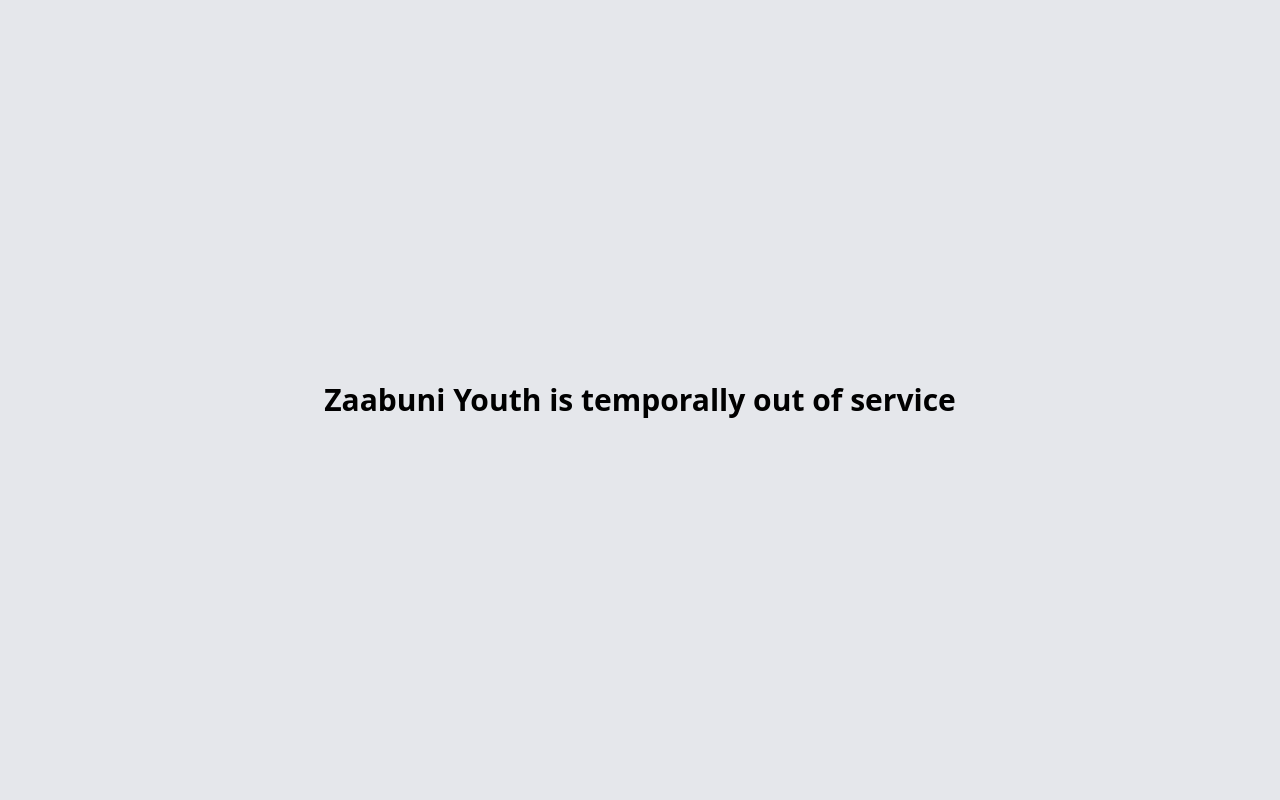
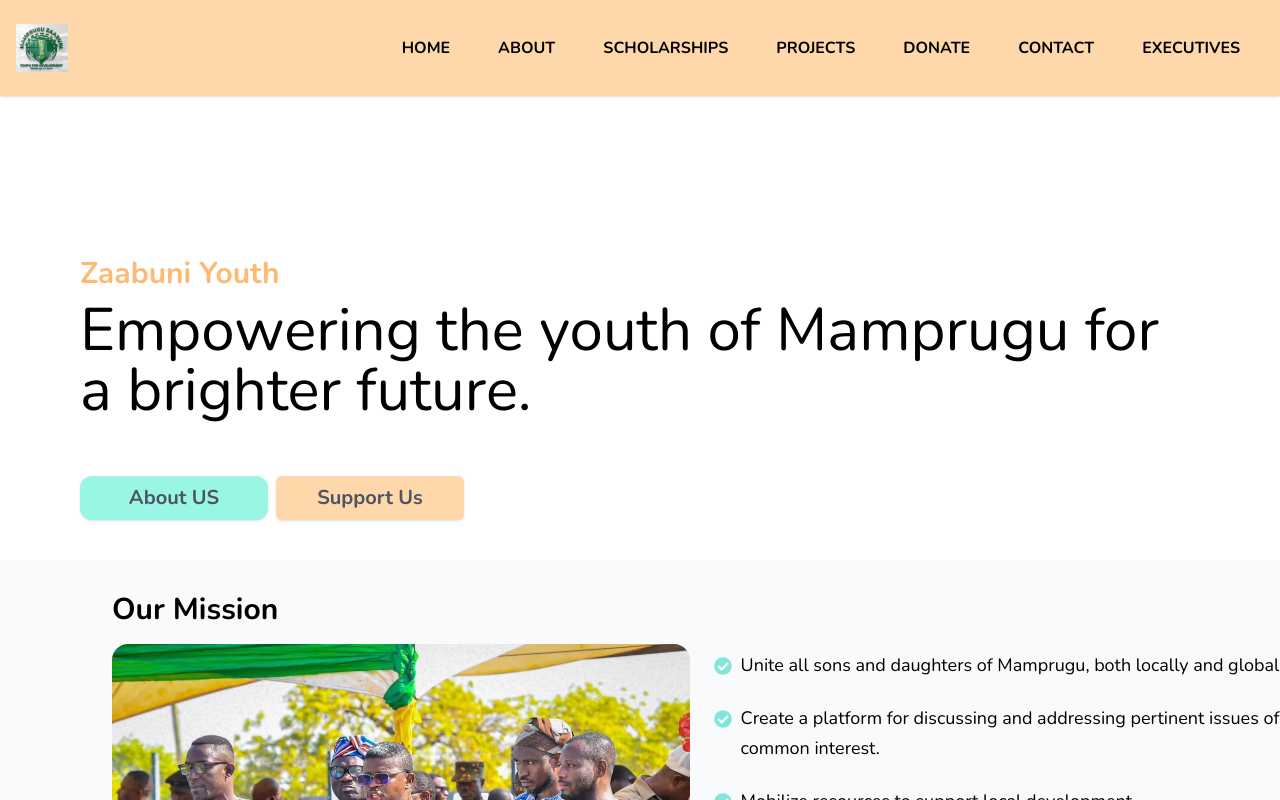
Before and after one commit to Tawphiq/zaabuni-youth, a React (Vite) app in the folder frontend/zaabuni/: page / in a window 1280 px wide. Shown: the top 800 px of the page. Built offline with nearby package versions, Linux system fonts and the light colour scheme; a web font is replaced by a local one.

Commit message:
"up and running"

```diff
--- a/frontend/zaabuni/package.json
+++ b/frontend/zaabuni/package.json
@@ -22,7 +22,8 @@
     "react-router-dom": "^6.24.1",
     "react-scroll": "^1.9.0",
     "react-to-print": "^2.15.1",
-    "react-typed": "^2.0.12"
+    "react-typed": "^2.0.12",
+    "zaabuni": "file:"
   },
   "devDependencies": {
     "@types/react": "^18.2.66",
--- a/frontend/zaabuni/src/App.jsx
+++ b/frontend/zaabuni/src/App.jsx
@@ -1,37 +1,37 @@
-// src/App.jsx
-// import React from 'react';
-// import { BrowserRouter as Router, Route, Routes } from 'react-router-dom';
-// import Navbar from './components/Navbar';
-// import Home from './components/Home';
-// import Projects from './components/Projects';
-// import ProjectDetail from './components/ProjectDetail';
-// import Footer from './components/Footer';
-// import ScrollToTop from './components/ScrollToTop';
+//src/App.jsx
+import React from 'react';
+import { BrowserRouter as Router, Route, Routes } from 'react-router-dom';
+import Navbar from './components/Navbar';
+import Home from './components/Home';
+import Projects from './components/Projects';
+import ProjectDetail from './components/ProjectDetail';
+import Footer from './components/Footer';
+import ScrollToTop from './components/ScrollToTop';
 
-// function App() {
+function App() {
+  return (
+      <div className='font-nunito overflow-x-clip w-full'>
+        <ScrollToTop />
+        <Navbar />
+        <Routes>
+          <Route path="/" element={<Home />} />
+          <Route path="/projects" element={<Projects />} />
+          <Route path="/projects/:id" element={<ProjectDetail />} />
+        </Routes>
+        <Footer />
+      </div>
+  );
+}
+
+export default App;
+
+
+// import React from 'react'
+
+// const App = () => {
 //   return (
-//       <div className='font-nunito overflow-x-clip w-full'>
-//         <ScrollToTop />
-//         <Navbar />
-//         <Routes>
-//           <Route path="/" element={<Home />} />
-//           <Route path="/projects" element={<Projects />} />
-//           <Route path="/projects/:id" element={<ProjectDetail />} />
-//         </Routes>
-//         <Footer />
-//       </div>
-//   );
+//     <div className='font-bold text-3xl flex justify-center items-center h-screen text-center bg-gray-200'>Zaabuni Youth is temporally out of service</div>
+//   )
 // }
 
-// export default App;
-
-
-import React from 'react'
-
-const App = () => {
-  return (
-    <div className='font-bold text-3xl flex justify-center items-center h-screen text-center bg-gray-200'>Zaabuni Youth is temporally out of service</div>
-  )
-}
-
-export default App
+// export default App
```
Also changed, not shown: 1 other file (tests, documents, lock files or other folders).
